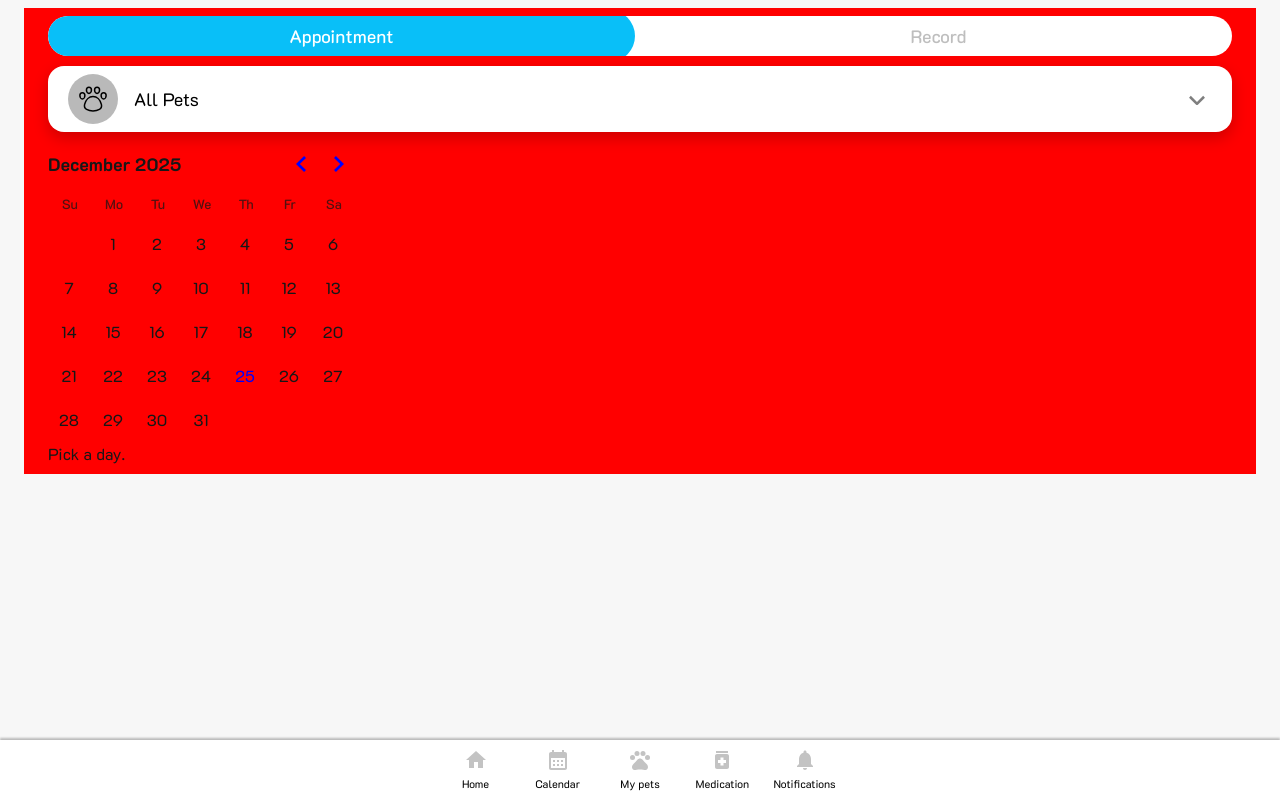
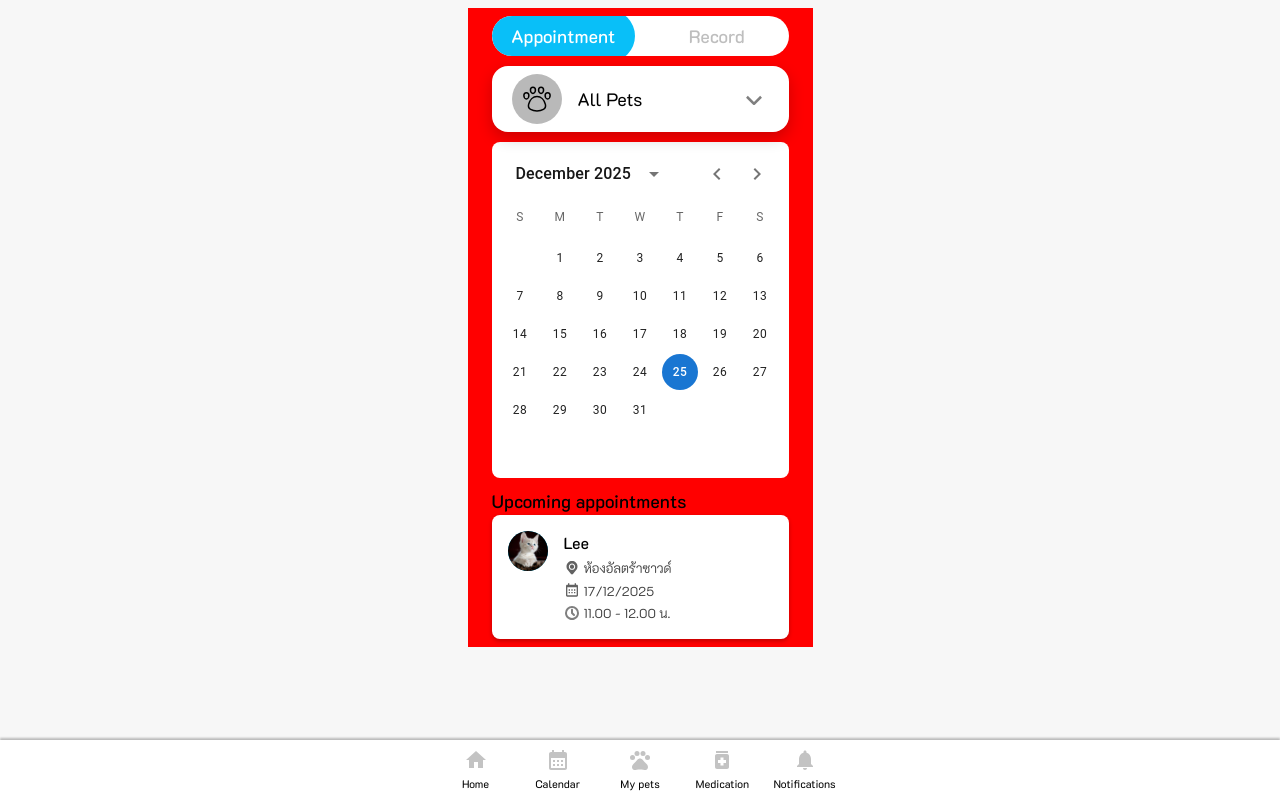
Before and after one commit to 261361-VetNurse/frontend, a Next.js app: page /pet-owners/calendarpage in a window 1280 px wide. Built offline with nearby package versions, Linux system fonts and the light colour scheme.

Commit message:
Add date picker and reminder components; update calendar layout

```diff
--- a/package.json
+++ b/package.json
@@ -13,7 +13,9 @@
     "@emotion/styled": "^11.14.1",
     "@mui/icons-material": "^7.3.6",
     "@mui/material": "^7.3.6",
+    "@mui/x-date-pickers": "^8.23.0",
     "@types/styled-components": "^5.1.36",
+    "dayjs": "^1.11.19",
     "next": "16.1.0",
     "react": "19.2.3",
     "react-day-picker": "^9.13.0",
--- a/src/app/(liff)/pet-owners/calendarpage/layout.tsx
+++ b/src/app/(liff)/pet-owners/calendarpage/layout.tsx
@@ -8,7 +8,7 @@ export default function OwnersLayout({
 }) {
   return (
     <div className="min-h-screen w-full" style={{backgroundColor: '#F7F7F7'}}>
-        <Container maxWidth={"393px"} paddingX={"0px"}>
+        <Container width="393px">
           <main>
             <div style={{padding: '8px 24px'}}>
               {children}
--- a/src/app/(liff)/pet-owners/calendarpage/page.tsx
+++ b/src/app/(liff)/pet-owners/calendarpage/page.tsx
@@ -5,6 +5,8 @@ import PetList from "@/components/calendarpage/PetList";
 import Calendar from "@/components/calendarpage/Calendar"
 import "react-day-picker/dist/style.css";
 import styled from "styled-components";
+import ReminderBox from "@/components/pet-owners/homepage/reminder-box";
+import AppointmentBox from "@/components/pet-owners/homepage/appoint-box";
 
 const BoxBody = styled.div`
     width: 100%;
@@ -12,6 +14,13 @@ const BoxBody = styled.div`
     padding: 8px 24px;
     flex-direction: column;
     align-items: center;
+
+    .head {
+        color: #000;
+        font-size: 18px;
+        font-weight: 500;
+        margin-top: 10px;
+    }
 `;
 export default function Page() {
     return(
@@ -19,6 +28,8 @@ export default function Page() {
             <AppointmentPage/>
             <PetList/>
             <Calendar/>
+            <div className="head">Upcoming appointments</div>
+           <AppointmentBox/>
         </BoxBody>
     );
 }
--- a/src/components/calendarpage/Calendar.tsx
+++ b/src/components/calendarpage/Calendar.tsx
@@ -1,19 +1,36 @@
-import { DayPicker } from "react-day-picker";
-import "react-day-picker/style.css";
+import { LocalizationProvider } from '@mui/x-date-pickers/LocalizationProvider';
+import { AdapterDayjs } from '@mui/x-date-pickers/AdapterDayjs';
+import { DateCalendar } from '@mui/x-date-pickers/DateCalendar';
+import dayjs from "dayjs";
+
 import { useState } from "react";
+import styled from "styled-components";
+import { log } from 'console';
+
+const CalenderStyle = styled.div`
+    border-radius: 8px;
+    background: #FFF;
+
+    .MuiDateCalendar-root {
+        width: 100%;
+        max-width: none;
+    }
+    .MuiYearCalendar-root {
+        width: 100%;
+    }
+`;
 
 export default function Calendar() {
-  const [selected, setSelected] = useState<Date>();
+  const [value,setValue] = useState<any>(dayjs());
+  console.log(value);
 
   return (
-    <DayPicker
-      animate
-      mode="single"
-      selected={selected}
-      onSelect={setSelected}
-      footer={
-        selected ? `Selected: ${selected.toLocaleDateString()}` : "Pick a day."
-      }
-    />
+    <LocalizationProvider dateAdapter={AdapterDayjs}>
+        <CalenderStyle>
+             <DateCalendar value={value} onChange={(newValue) => setValue(newValue)}/>
+        </CalenderStyle>
+    </LocalizationProvider>
+
+
   );
 }
--- a/src/components/pet-owners/homepage/reminder-box.tsx
+++ b/src/components/pet-owners/homepage/reminder-box.tsx
@@ -9,6 +9,7 @@ const ReminBox = styled.div`
     padding: 16px;
     background-color: #FFF;
     cursor: pointer;
+    border-radius: 8px;
 
     &:active{
         background-color: #F0F0F0;
```
Also changed, not shown: 1 other file (tests, documents, lock files or other folders).
